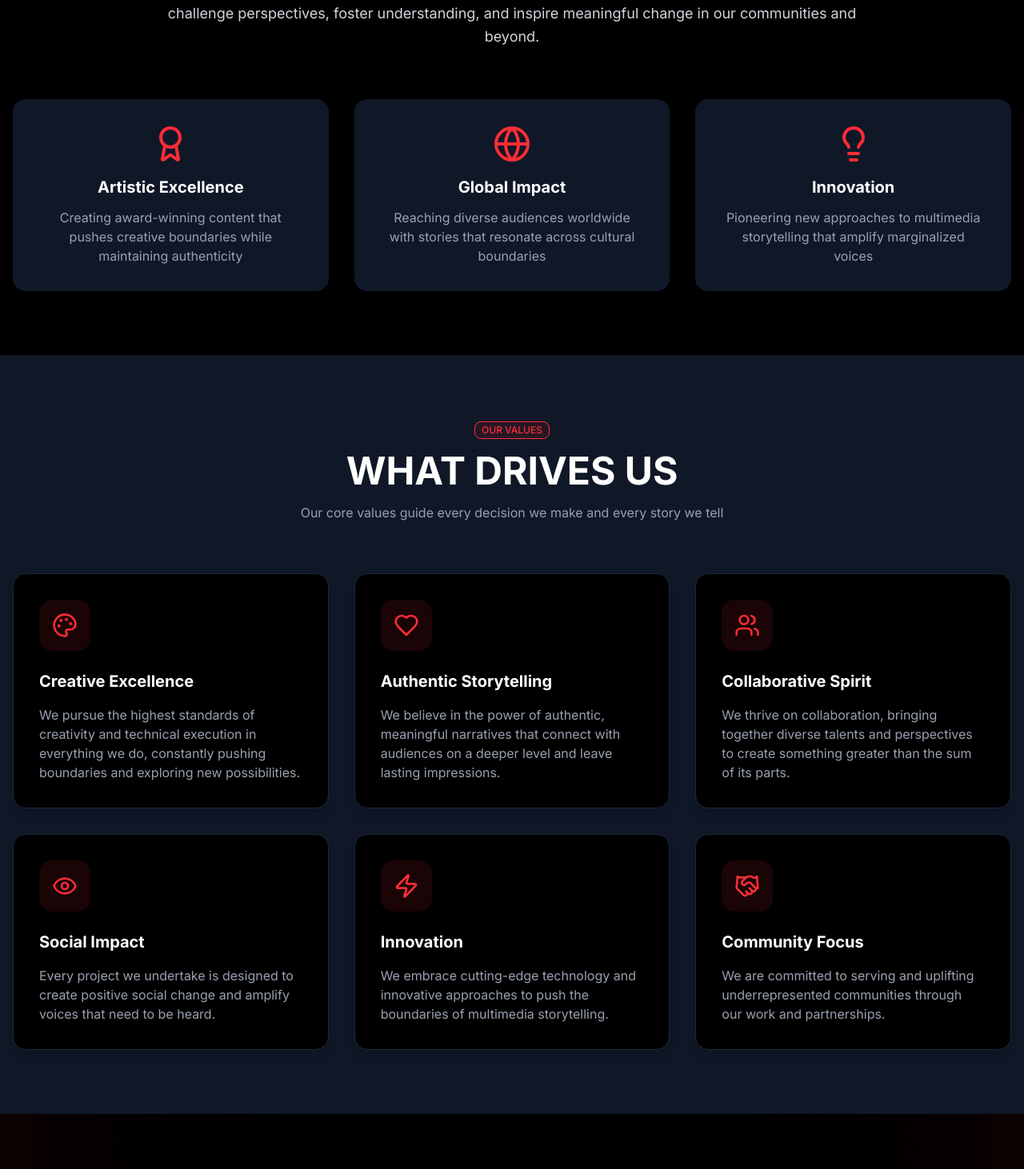
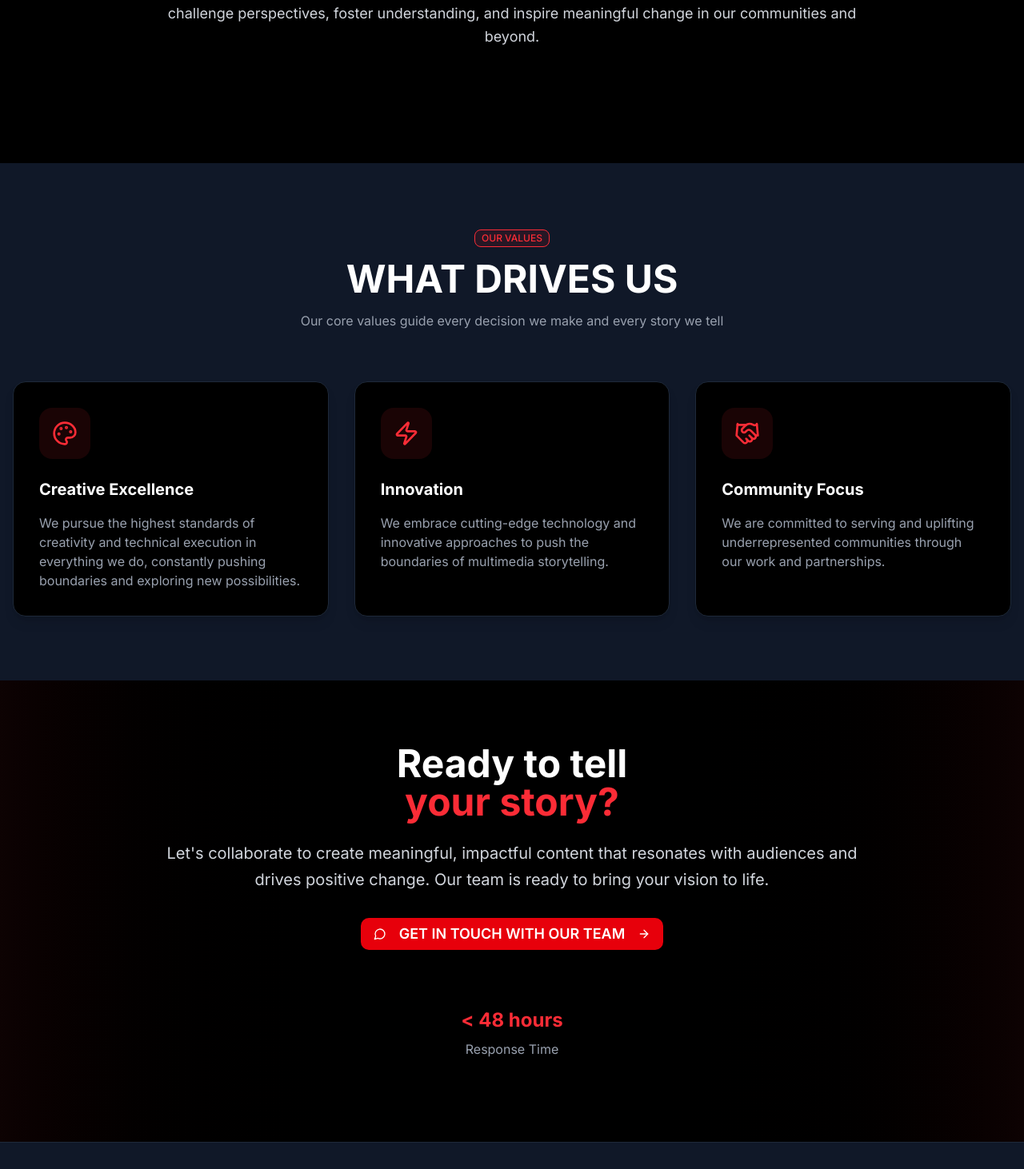
Before and after one commit to JoshuaU6/NCProduction-Website, a Next.js app: page /about in a window 1280 px wide. Shown: the part 1328-2790 px from the top of the page at 80% size. Built offline with nearby package versions, Linux system fonts and the light colour scheme.

Commit message:
Refactor CallToAction, OurStory, OurValues, CommunitySection, and ContactForm components: Update text for clarity; Remove unused elements and improve layout; Add Google Form link to CONTACT_INFO.

```diff
--- a/src/components/about/call-to-action.tsx
+++ b/src/components/about/call-to-action.tsx
@@ -18,7 +18,7 @@ export function CallToAction() {
           className="text-center max-w-4xl mx-auto"
         >
           <h2 className="text-4xl md:text-5xl font-bold mb-6">
-            Ready to amplify
+            Ready to tell
             <br />
             <span className="text-red-500">your story?</span>
           </h2>
@@ -50,16 +50,14 @@ export function CallToAction() {
           </motion.div>
 
           <motion.div
-            className="mt-12 grid md:grid-cols-2 gap-8 text-center"
+            className="mt-12 flex justify-center items-center gap-8 text-center"
             initial={{ opacity: 0, y: 30 }}
             whileInView={{ opacity: 1, y: 0 }}
             transition={{ duration: 0.8, delay: 0.4 }}
             viewport={{ once: true }}
           >
-            {[
-              { label: "Response Time", value: "< 48 hours" },
-              { label: "Free Consultation", value: "Always" },
-            ].map((stat, index) => (
+            {[{ label: "Response Time", value: "< 48 hours" }].map(
+              (stat, index) => (
                 <motion.div
                   key={index}
                   className="p-6 bg-white/80 dark:bg-black/80 backdrop-blur-sm rounded-2xl shadow-lg"
@@ -73,7 +71,8 @@ export function CallToAction() {
                     {stat.label}
                   </div>
                 </motion.div>
-            ))}
+              )
+            )}
           </motion.div>
         </motion.div>
       </div>
--- a/src/components/about/our-story.tsx
+++ b/src/components/about/our-story.tsx
@@ -1,9 +1,10 @@
 "use client";
 
 import { motion } from "framer-motion";
+import Image from "next/image";
+
 import { Badge } from "@/components/ui/badge";
-import { Quote, Award, Globe, Lightbulb } from "lucide-react";
-import Image from "next/image";
+import { Quote } from "lucide-react";
 
 export function OurStory() {
   return (
@@ -93,55 +94,6 @@ export function OurStory() {
             communities and beyond.
           </p>
         </motion.div>
-
-        {/* Impact Metrics */}
-        <motion.div
-          className="grid md:grid-cols-3 gap-8"
-          initial={{ opacity: 0, y: 50 }}
-          whileInView={{ opacity: 1, y: 0 }}
-          transition={{ duration: 0.8 }}
-          viewport={{ once: true }}
-        >
-          {[
-            {
-              icon: Award,
-              title: "Artistic Excellence",
-              description:
-                "Creating award-winning content that pushes creative boundaries while maintaining authenticity",
-            },
-            {
-              icon: Globe,
-              title: "Global Impact",
-              description:
-                "Reaching diverse audiences worldwide with stories that resonate across cultural boundaries",
-            },
-            {
-              icon: Lightbulb,
-              title: "Innovation",
-              description:
-                "Pioneering new approaches to multimedia storytelling that amplify marginalized voices",
-            },
-          ].map((item, index) => (
-            <motion.div
-              key={index}
-              className="text-center p-8 bg-gray-50 dark:bg-gray-900 rounded-2xl shadow-lg hover:shadow-xl transition-all duration-300"
-              initial={{ opacity: 0, y: 30 }}
-              whileInView={{ opacity: 1, y: 0 }}
-              transition={{ duration: 0.6, delay: index * 0.2 }}
-              viewport={{ once: true }}
-              whileHover={{ y: -5 }}
-            >
-              <item.icon
-                className="w-12 h-12 text-red-500 mx-auto mb-4"
-                aria-hidden="true"
-              />
-              <h4 className="text-xl font-bold mb-3">{item.title}</h4>
-              <p className="text-gray-600 dark:text-gray-400">
-                {item.description}
-              </p>
-            </motion.div>
-          ))}
-        </motion.div>
       </div>
     </section>
   );
--- a/src/components/about/our-values.tsx
+++ b/src/components/about/our-values.tsx
@@ -1,8 +1,8 @@
-"use client"
+"use client";
 
-import { motion } from "framer-motion"
-import { Badge } from "@/components/ui/badge"
-import { Palette, Users, Heart, Zap, Eye, Handshake } from "lucide-react"
+import { motion } from "framer-motion";
+import { Badge } from "@/components/ui/badge";
+import { Palette, Zap, Handshake } from "lucide-react";
 
 const values = [
   {
@@ -13,30 +13,7 @@ const values = [
     color: "from-purple-500/20 to-purple-900/40",
     darkColor: "from-purple-900/80 to-black/80",
   },
-  {
-    icon: Heart,
-    title: "Authentic Storytelling",
-    description:
-      "We believe in the power of authentic, meaningful narratives that connect with audiences on a deeper level and leave lasting impressions.",
-    color: "from-red-500/20 to-red-900/40",
-    darkColor: "from-red-900/80 to-black/80",
-  },
-  {
-    icon: Users,
-    title: "Collaborative Spirit",
-    description:
-      "We thrive on collaboration, bringing together diverse talents and perspectives to create something greater than the sum of its parts.",
-    color: "from-blue-500/20 to-blue-900/40",
-    darkColor: "from-blue-900/80 to-black/80",
-  },
-  {
-    icon: Eye,
-    title: "Social Impact",
-    description:
-      "Every project we undertake is designed to create positive social change and amplify voices that need to be heard.",
-    color: "from-green-500/20 to-green-900/40",
-    darkColor: "from-green-900/80 to-black/80",
-  },
+
   {
     icon: Zap,
     title: "Innovation",
@@ -53,11 +30,14 @@ const values = [
     color: "from-teal-500/20 to-teal-900/40",
     darkColor: "from-teal-900/80 to-black/80",
   },
-]
+];
 
 export function OurValues() {
   return (
-    <section className="py-20 bg-gray-50 dark:bg-gray-900" aria-labelledby="values-heading">
+    <section
+      className="py-20 bg-gray-50 dark:bg-gray-900"
+      aria-labelledby="values-heading"
+    >
       <div className="container mx-auto px-4">
         <motion.div
           initial={{ opacity: 0, y: 50 }}
@@ -66,10 +46,16 @@ export function OurValues() {
           viewport={{ once: true }}
           className="text-center mb-16"
         >
-          <Badge variant="outline" className="border-red-500 text-red-500 mb-4 bg-red-50 dark:bg-red-900/20">
+          <Badge
+            variant="outline"
+            className="border-red-500 text-red-500 mb-4 bg-red-50 dark:bg-red-900/20"
+          >
             OUR VALUES
           </Badge>
-          <h2 id="values-heading" className="text-4xl md:text-5xl font-bold mb-4">
+          <h2
+            id="values-heading"
+            className="text-4xl md:text-5xl font-bold mb-4"
+          >
             WHAT DRIVES US
           </h2>
           <p className="text-gray-600 dark:text-gray-400 max-w-2xl mx-auto">
@@ -113,5 +99,5 @@ export function OurValues() {
         </div>
       </div>
     </section>
-  )
+  );
 }
--- a/src/components/contact/community-section.tsx
+++ b/src/components/contact/community-section.tsx
@@ -1,18 +1,16 @@
 "use client";
 
 import { motion } from "framer-motion";
+import { ArrowRight, Handshake, Users, Briefcase, Heart } from "lucide-react";
+
 import { Button } from "@/components/ui/button";
 import { Card, CardContent } from "@/components/ui/card";
-import { ArrowRight, Handshake, Users, Briefcase, Heart } from "lucide-react";
+
 import { CONTACT_INFO } from "@/lib/constants";
 
 export function CommunitySection() {
-  const handleWorkWithUs = () => {
-    window.open(CONTACT_INFO.social.instagram, "_blank", "noopener,noreferrer");
-  };
-
   const handleJoinCommunity = () => {
-    window.open(CONTACT_INFO.social.instagram, "_blank", "noopener,noreferrer");
+    window.open(CONTACT_INFO.googleForm, "_blank", "noopener,noreferrer");
   };
 
   return (
@@ -81,14 +79,16 @@ export function CommunitySection() {
                 </div>
 
                 <Button
-                  onClick={handleWorkWithUs}
+                  asChild
                   className="w-full bg-red-600 hover:bg-red-700 text-white transition-all duration-300 group"
                 >
-                  GET IN TOUCH
-                  <ArrowRight
-                    className="ml-2 transition-transform group-hover:translate-x-1"
-                    size={16}
-                  />
+                  <a href={`mailto:${CONTACT_INFO.email.general}`}>
+                    GET IN TOUCH
+                    <ArrowRight
+                      className="ml-2 transition-transform group-hover:translate-x-1"
+                      size={16}
+                    />
+                  </a>
                 </Button>
               </CardContent>
             </Card>
--- a/src/components/contact/contact-form.tsx
+++ b/src/components/contact/contact-form.tsx
@@ -293,7 +293,7 @@ export function ContactForm() {
           </div>
 
           {/* Form Statistics */}
-          <div className="mt-6 grid grid-cols-3 gap-4 text-center">
+          <div className="mt-6 grid gap-4 text-center">
             <div className="p-4 bg-white dark:bg-black rounded-lg shadow">
               <div className="text-2xl font-bold text-red-500">
                 {RESPONSE_TIMES.email}
@@ -302,13 +302,6 @@ export function ContactForm() {
                 Response Time
               </div>
             </div>
-
-            <div className="p-4 bg-white dark:bg-black rounded-lg shadow">
-              <div className="text-2xl font-bold text-red-500">Free</div>
-              <div className="text-sm text-gray-600 dark:text-gray-400">
-                Consultation
-              </div>
-            </div>
           </div>
         </motion.div>
       </div>
--- a/src/lib/constants.ts
+++ b/src/lib/constants.ts
@@ -4,6 +4,8 @@ export const CONTACT_INFO = {
     general: "contactncproductions@gmail.com",
     projects: "contactncproductions@gmail.com", // Can be updated to separate email if needed
   },
+  googleForm:
+    "https://docs.google.com/forms/d/e/1FAIpQLSe8m3lFY6uFVnin4mxVAjax6zHY-Mv2BIBjziIxoom2ra567w/viewform",
   phone: "", // Update with actual phone number
   address: {
     street: "1234 Creative Avenue",
```
Lines whose indentation alone changed are shown as unchanged.
